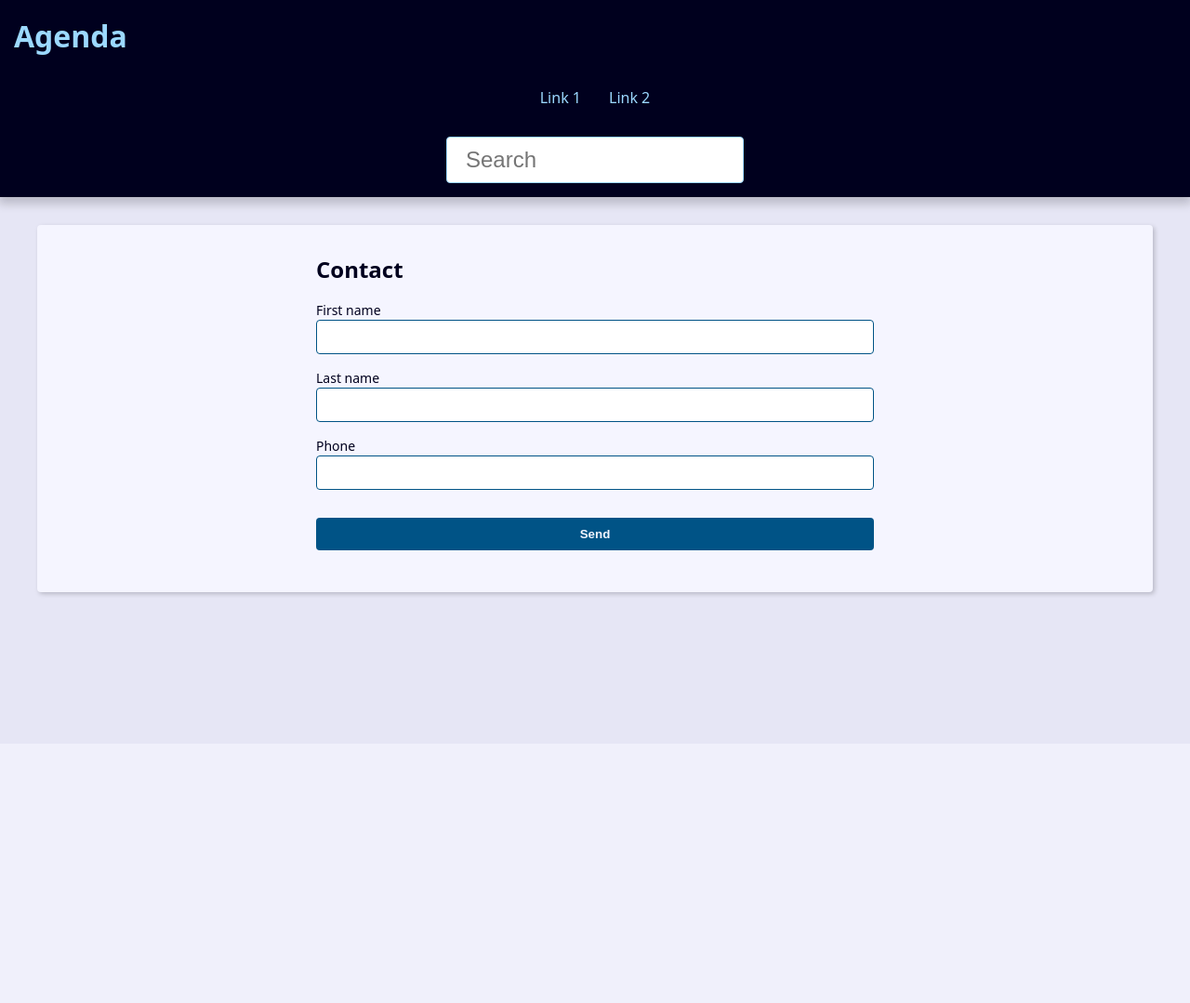
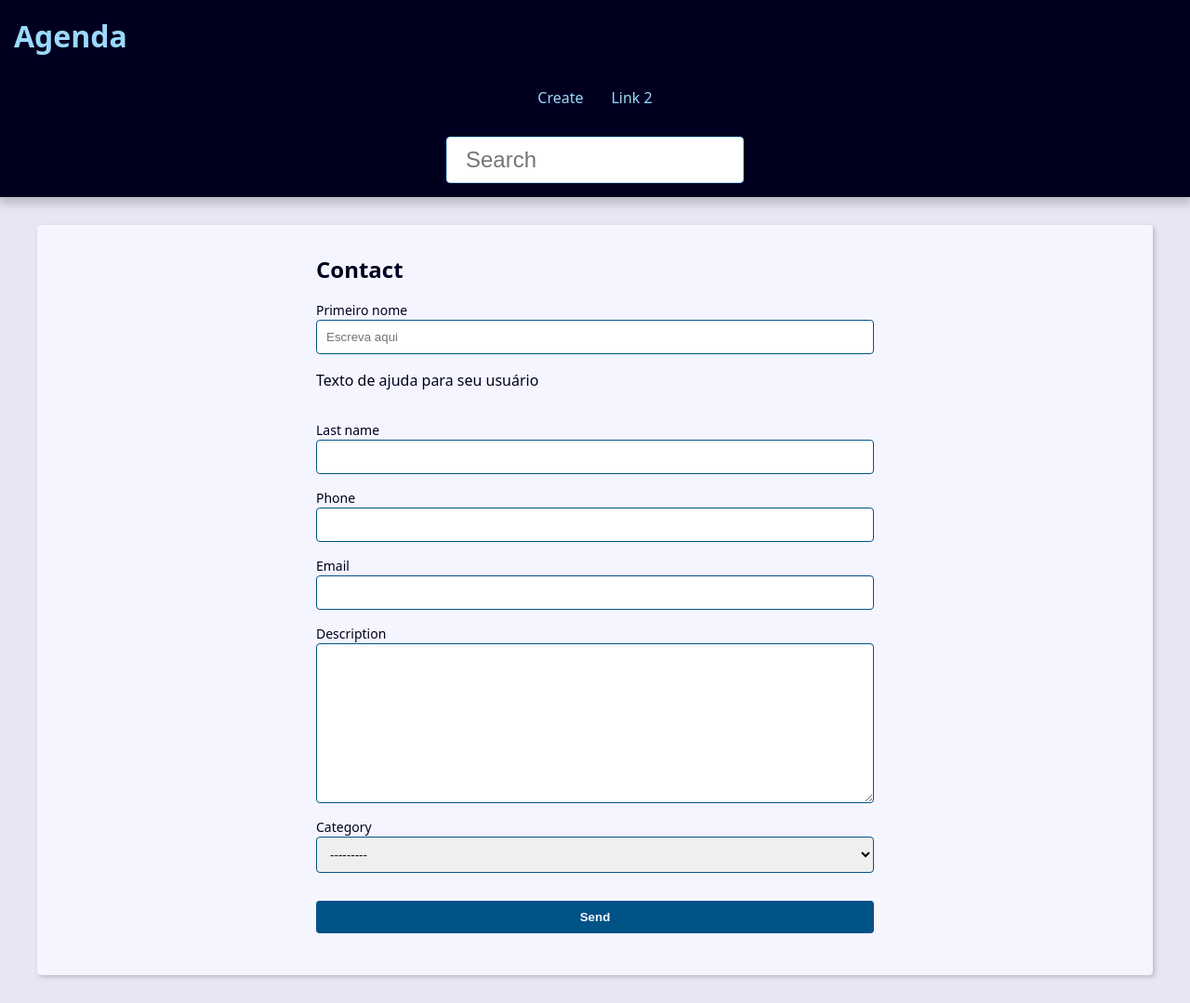
Before and after one commit to Rodrigo-Barbosa-1979/projeto_agenda_django_2023, a Django app: page /contact/create/ in a window 1280 px wide. Shown: the whole page at 93% size. Before the commit the page ends 643 px from the top, so only its background shows below. Run offline with Django 4.2, Linux system fonts and the light colour scheme; data comes from the database, SQL or seed files in the repository; both versions use the stored data as it was after the commit.

Commit message:
Update on 12-12-23

```diff
--- a/base_templates/global/partials/_header.html
+++ b/base_templates/global/partials/_header.html
@@ -8,8 +8,8 @@
     <nav class="menu">
         <ul class="menu-list">
             <li class="menu-item">
-                <a href="# 1" class="menu-link">
-                    Link 1
+                <a href="{% url 'contact:create' %}" class="menu-link">
+                    Create
                 </a>
             </li>
             <li class="menu-item">
--- a/contact/forms.py
+++ b/contact/forms.py
@@ -1,22 +1,87 @@
+from collections.abc import Mapping
+from typing import Any
+from django.core.files.base import File
+from django.db.models.base import Model
+from django.forms.utils import ErrorList
 from contact.models import Contact
 from django import forms
 from django.core.exceptions import ValidationError
 
 
 class ContactForm(forms.ModelForm):
+
+    first_name = forms.CharField(
+        widget=forms.TextInput(
+            attrs={
+                "class": "classe-a classe-b",
+                "placeholder": "Escreva aqui",
+            }
+        ),
+        label="Primeiro nome",
+        help_text="Texto de ajuda para seu usuário",
+    )
+
+    # def __init__(self, *args, **Kwargs):
+    #     super().__init__(*args, **Kwargs)
+
+    # self.fields["first_name"].widget.attrs.update({
+    #     "class": "classe-a classe-b",
+    #     "placeholder": "Escreva aqui",
+    # })
+
     class Meta:
         model = Contact
-        fields = "first_name", "last_name", "phone",
+        fields = "first_name", "last_name", "phone", "email", "description", "category",
+
+        # widgets = {
+        #     "first_name": forms.TextInput(
+        #         attrs={
+        #             "class": "classe-a classe-b",
+        #             "placeholder": "Escreva aqui",
+        #         }
+        #     )
+        # }
 
     def clean(self):
-        # cleaned_data = self.cleaned_data
+        cleaned_data = self.cleaned_data
+        first_name = self.cleaned_data.get("first_name")
+        last_name = self.cleaned_data.get("last_name")
 
-        self.add_error(
-            "first_name",
-            ValidationError(
-                "Mensagem de erro",
-                code="invalid",
-            )
-        )
+        if first_name == last_name:
+            msg = "Primeiro nome não pode ser igual ao segundo nome."
+
+            self.add_error("first_name", msg)
+            self.add_error("last_name", msg)
+
+        # self.add_error(
+        #     "first_name",
+        #     ValidationError(
+        #         "Mensagem de erro",
+        #         code="invalid",
+        #     )
+        # )
+
+        # self.add_error(
+        #     "first_name",
+        #     ValidationError(
+        #         "Mensagem de erro 2",
+        #         code="invalid",
+        #     )
+        # )
 
         return super().clean()
+
+    def clean_first_name(self):
+        first_name = self.cleaned_data.get("first_name")
+
+        # raise ValidationError(
+        #     "Mensagem do raise.",
+        #     code="invalid",
+        # )
+
+        if first_name == "ABC":
+            raise ValidationError(
+                "ABC não é válido neste campo."
+            )
+
+        return first_name
--- a/contact/templates/contact/create.html
+++ b/contact/templates/contact/create.html
@@ -4,7 +4,7 @@
   <div class="form-wrapper">
     <h2>Contact</h2>
     <form
-      action="{% url "contact:create" %}"
+      action="{{ form_action }}"
       method="POST"
       enctype="multipart/form-data"
     >
@@ -14,7 +14,14 @@
             <div class="form-group">
             <label for="{{ field.id_for_label }}"> {{field.label}} </label>
             {{ field }}
-            {{ fiels.errors }}
+            {{ field.errors }}
+
+            {% if field.help_text %}
+            <p class="help-tex">
+              {{ field.help_text }}
+            </p>
+            {% endif %}
+
             </div>
         {% endfor %}
       </div>
--- a/contact/urls.py
+++ b/contact/urls.py
@@ -10,6 +10,6 @@ urlpatterns = [
     # contact (CRUD)
     path("contact/<int:contact_id>/detail/", views.contact, name="contact"),
     path("contact/create/", views.create, name="create"),
-    # path("contact/<int:contact_id>/update/", views.contact, name="contact"),
-    # path("contact/<int:contact_id>/delete/", views.contact, name="contact"),
+    path("contact/<int:contact_id>/update/", views.update, name="update"),
+    # path("contact/<int:contact_id>/delete/", views.delete, name="delete"),
 ]
--- a/contact/views/contact_forms.py
+++ b/contact/views/contact_forms.py
@@ -1,14 +1,29 @@
-from django.shortcuts import render
+from django.shortcuts import render, redirect, get_list_or_404
+from django.urls import reverse
 
 from contact.forms import ContactForm
+from contact.models import Contact
 
 
 def create(request):
+    form_action = reverse("contact:create")
 
     if request.method == "POST":
+        form = ContactForm(request.POST)
+
         context = {
-            "form": ContactForm(request.POST)
+            "form": form,
+            "form_action": form_action,
         }
+
+        if form.is_valid():
+            contact = form.save()
+
+            # contact = form.save(commit=False)
+            # contact.show = False
+            # contact.save()
+
+            return redirect("contact:update", contact_id=contact.id)
 
         return render(
             request,
@@ -17,7 +32,8 @@ def create(request):
         )
 
     context = {
-        "form": ContactForm()
+        "form": ContactForm(),
+        "form_action": form_action,
     }
 
     return render(
@@ -25,3 +41,44 @@ def create(request):
         "contact/create.html",
         context,
     )
+
+
+def update(request, contact_id):
+    contact = get_list_or_404(Contact, id=contact_id, show=True)
+    form_action = reverse("contact:update", args=(contact_id,))
+
+    print(f'Contact: {contact}')
+
+    if request.method == "POST":
+        form = ContactForm(request.POST, instance=contact)
+
+        context = {
+            "form": form,
+            "form_action": form_action,
+        }
+
+        if form.is_valid():
+            contact = form.save()
+
+            # contact = form.save(commit=False)
+            # contact.show = False
+            # contact.save()
+
+            return redirect("contact:update", contact_id=contact.id)
+
+        return render(
+            request,
+            "contact/create.html",
+            context,
+        )
+
+    context = {
+        "form": ContactForm(instance=contact),
+        "form_action": form_action,
+    }
+
+    return render(
+        request,
+        "contact/create.html",
+        context,
+    )
```
Also changed, not shown: db.sqlite3.
